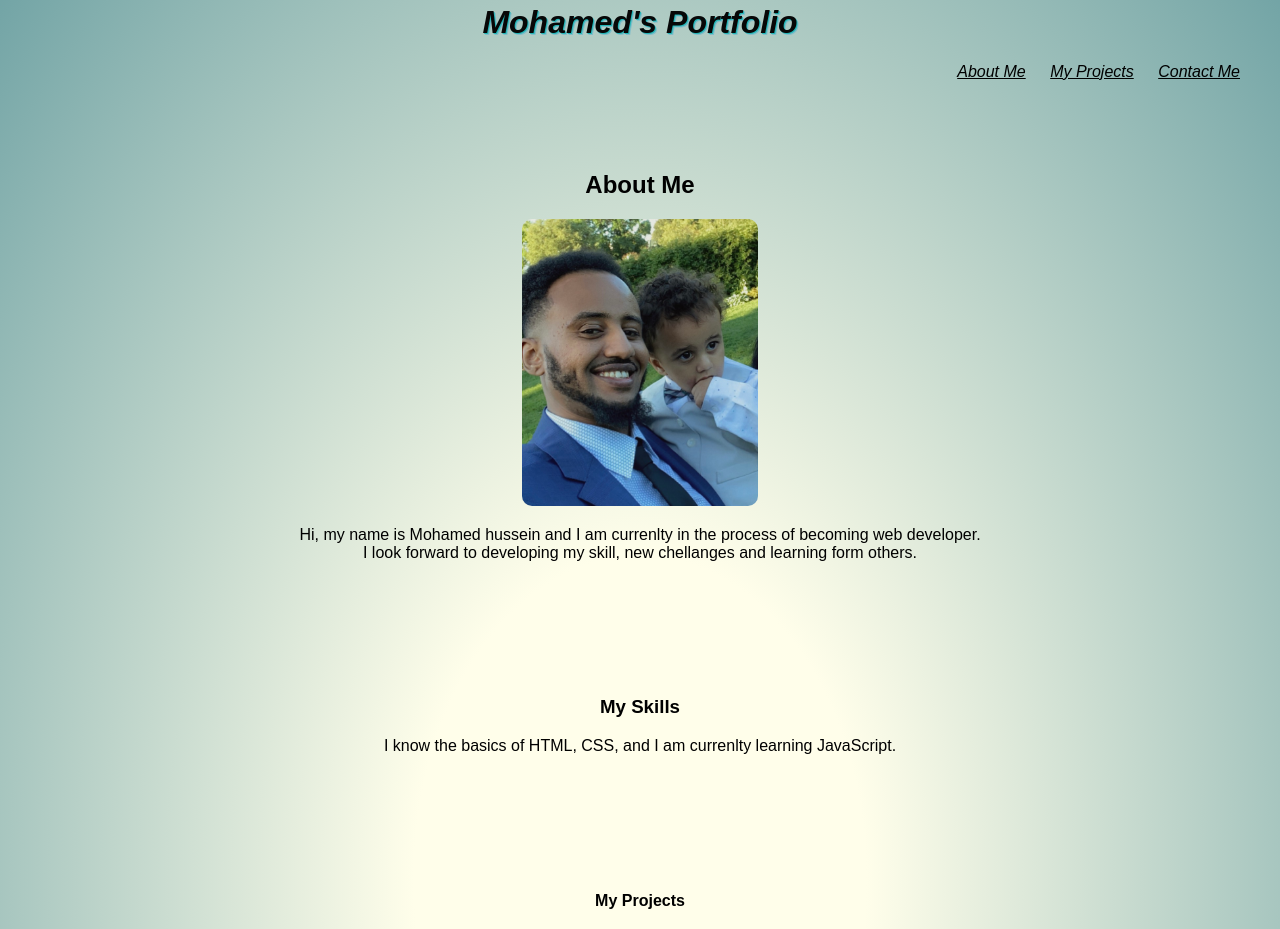
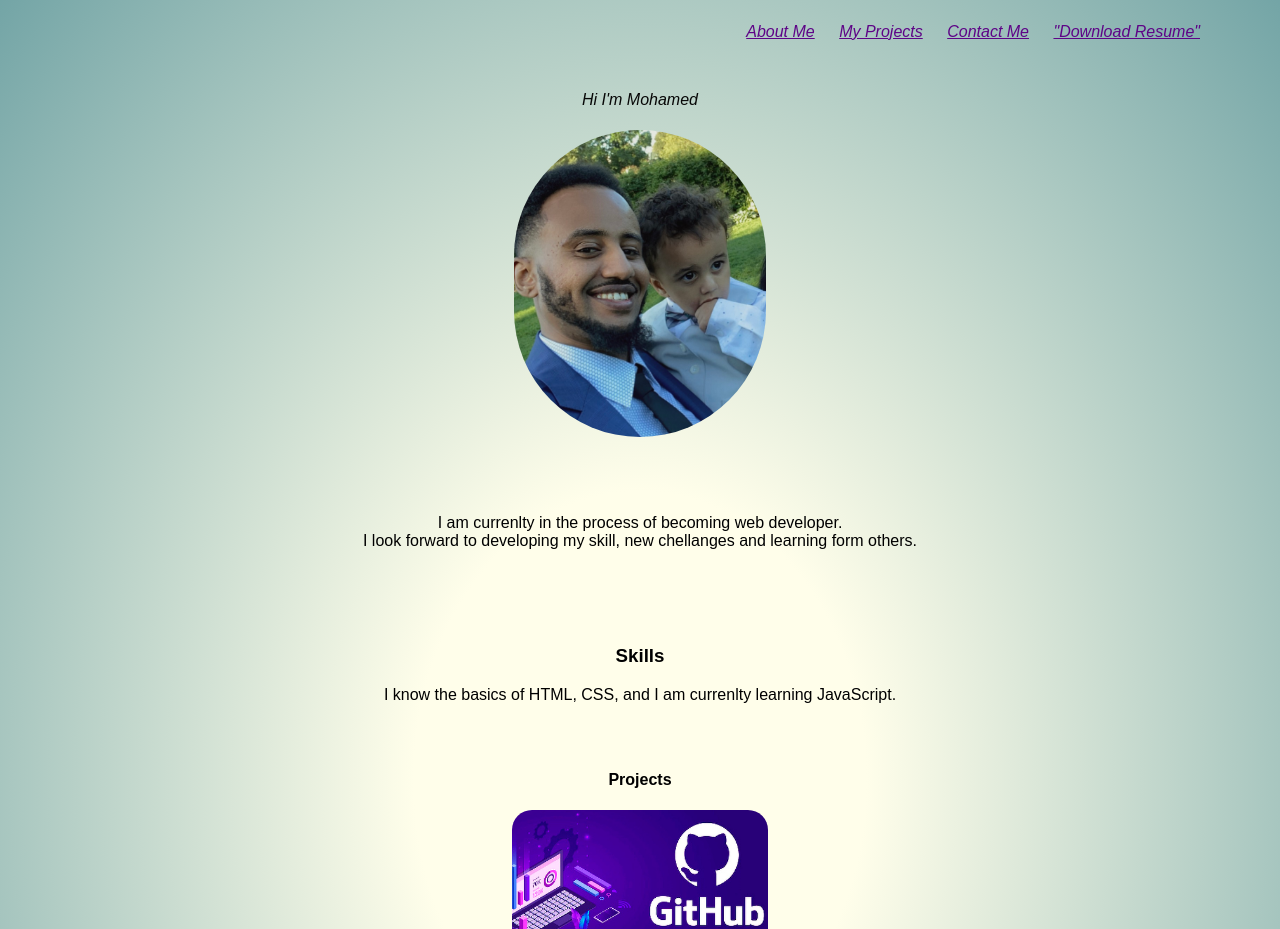
Before and after one commit to phill-star/Mohameds-portfolio, a plain HTML site: page index.html in a window 1280 px wide. Shown: the part 37-966 px from the top of the page. Drawn offline with Linux system fonts and the light colour scheme.

Commit message:
index.html

```diff
--- a/assets/css/style.css
+++ b/assets/css/style.css
@@ -13,36 +13,47 @@
   header {
     font-weight: 100;
     font-style: italic;
-	color: rgb(7, 7, 7);
-	padding: 20px;
+	  color: #070707;
+	  padding: 10px;
   }
 
   nav ul {
     text-align:right;
 	  list-style: none;
-	margin: 0;
+	  margin: 50px;
 	  padding: 0;
   }
 
   nav li {
 	  display: inline-block;
 	  margin-right: 20px;
+    position:relative;
   }
 
   li {
     list-style-type:none;
     text-align:center;
+  }
+
+  .float-center {
+    border-radius: 20px;
+    display:in;
+    margin: 5px auto 0px;
+    max-width: 20%;
+    display: flex;
+    justify-content: center;
 
    }
+
   nav a {
-	color: black;
+	  color: rgb(94, 4, 135);
 	  text-decoration:underline;
     font-style: italic;
 
   }
 
    section {
-	padding: 50px;
+	padding: 30px;
    }
 
   h1, h2, h3, h4 {
@@ -66,14 +77,13 @@
   }
 
   img {
-    border-radius: 10px;
+  border-radius: 200px;
   display: block;
-	margin: 0 auto 20px;
+	margin: 0 auto 10px;
 	max-width: 20%;
  }
 
-
-  form label, form textarea {
+  form, form textarea {
     font-style: italic;
     font-size: 20px;
 	  margin-bottom: 10px;
--- a/index.html
+++ b/index.html
@@ -5,51 +5,56 @@
     <link rel="stylesheet" href="./assets/css/style.css">
 
   </head>
+
   <body>
     <header>
-      <h1> Mohamed's Portfolio</h1>
-      <nav>
+      <nav class="mainMenu">
         <ul>
           <li><a href="#about">About Me</a></li>
           <li><a href="#projects">My Projects</a></li>
           <li><a href="#contact">Contact Me</a></li>
+          <li><a href="resume" download><reset>"Download Resume"</reset>
+          </a>
         </ul>
       </nav>
+      <p> Hi I'm Mohamed</p>
+      <h1> <img src="./assets/images/IMG_1215.jpg" id="image" alt="My Photo"></h1>
     </header>
 
-    <section id="about">
-      <h2>About Me</h2>
-      <img src="./assets/images/IMG_1215.jpg" alt="My Photo">
-      <p>Hi, my name is Mohamed hussein and I am currenlty in the process of becoming web developer. <br>
+    <section class="about">
+      <div>
+         <p>I am currenlty in the process of becoming web developer. <br>
           I look forward to developing my skill, new chellanges and learning form others.
         </p>
+      </div>
     </section>
 
     <Section id="skills">
-        <h3> My Skills</h3>
+        <h3>Skills</h3>
         <p>I know the basics of HTML, CSS, and I am currenlty learning JavaScript.</p>
    </Section>
 
-    <section id="projects">
-      <h4>My Projects</h4>
-      <ul>
-        <li>
+    <sectcion id="projects">
+      <h4>Projects</h4>
+      <div class="centered">
         <a href="https://github.com/phill-star/Challenge-2">
-          <img src="assets/images/IMG_1216.jpeg" alt=""></a>
-          <a href="file:///C:/Users/phila/OneDrive/Desktop/chellange/index.html">
-          <img src="assets/images/IMG_1217.jpeg" alt=""></a>
-        </li>
-      </ul>
-      <p>Description of project 1.</p>
+        <img src="assets/images/IMG_1216.jpeg" alt="my github page" class="float-center" /></a>
+        <a href="file://C:/Users/phila/OneDrive/Desktop/chellange/index.html">
+        <img src="assets/images/IMG_1217.jpeg" alt="screenshot of horiseon" class="float-center" /></a>
+      </div>
+      <p></p>
     </section>
 
     <section id="contact">
     <h5>Contact Me</h5>
-         <div>
-            <label for="name">Name: Mohamed Hussein</label> <br>
-            <label for="email">Email: Philadelphia536@yahoo.com</label><br>
-            <label for="message">Message: I looked forward to meeting you and you thank you for visiting my portfolio</label>
-          </div>
+     <address>
+      <a href="tel:+1123456789">123.456.789</a> <br>
+      <a href="mailto:philadelphia536@yahoo.com"> Send email</a>Email:Philadelphia536@yahoo.com</a><br>
+      <a href="#">GitHub</a>
+      <a href="#">Twitter</a>
+      <a href="#">Facebook</a>
+      </address>
+
     </section>
 
     <footer>
```
Lines whose indentation alone changed are shown as unchanged.
